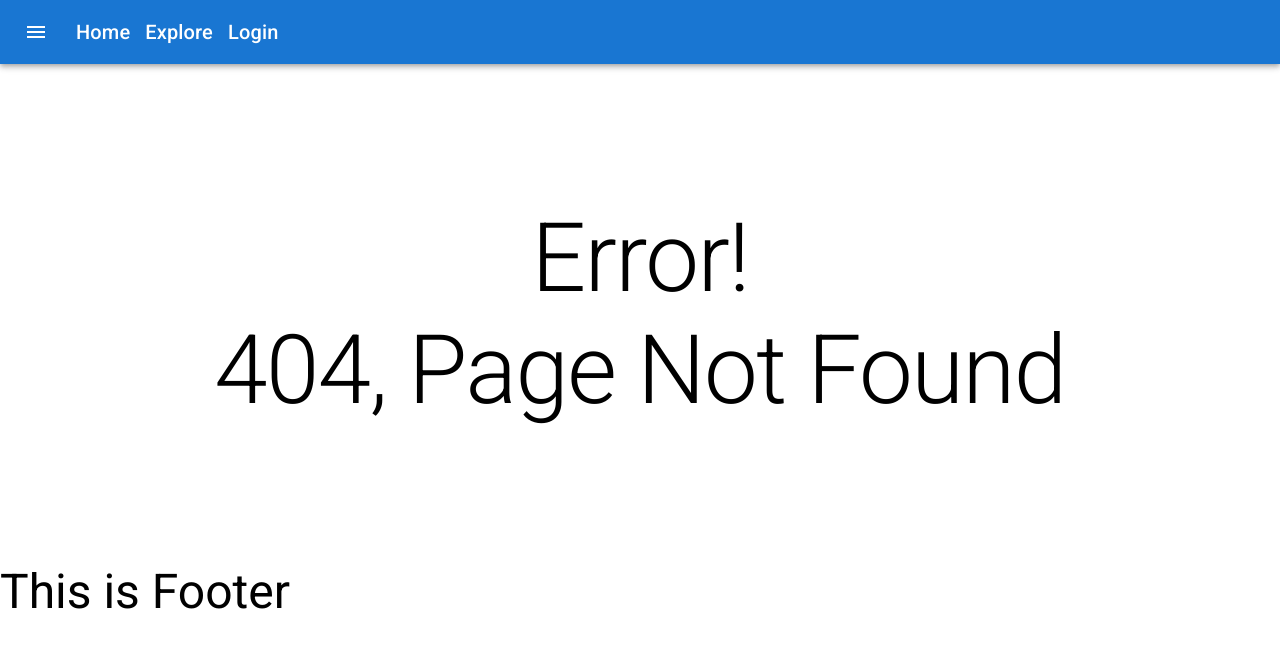
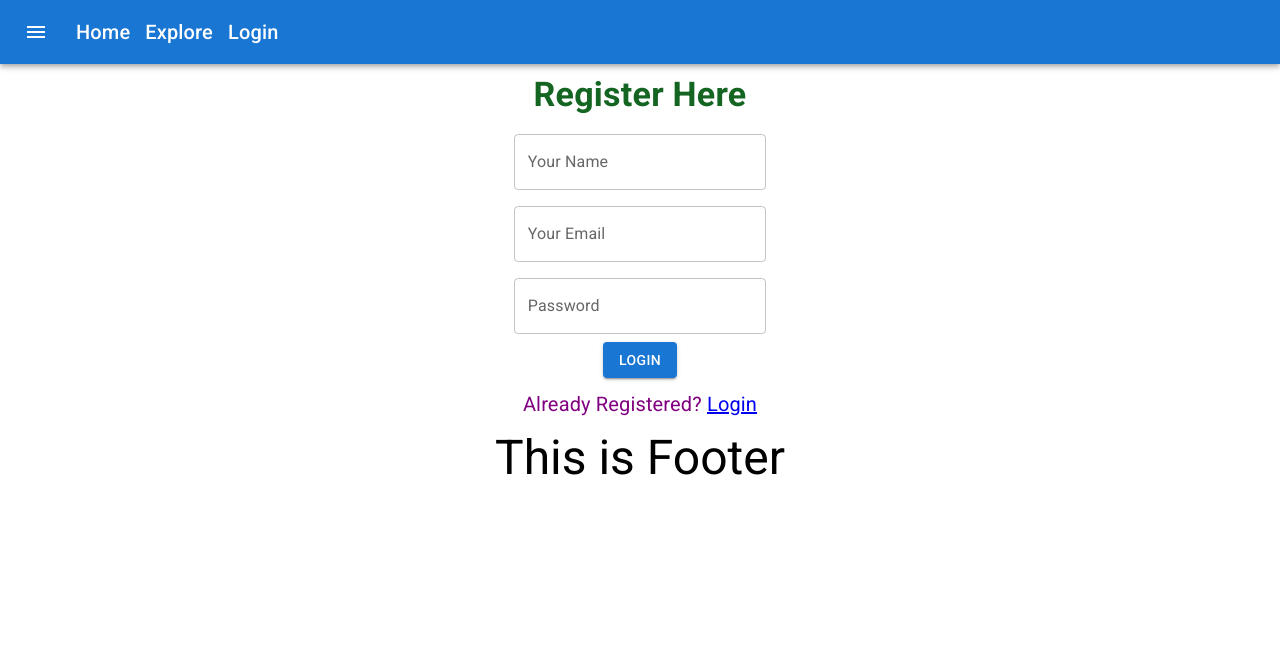
Before and after one commit to Roy-275/Hair-Care-Shampoo-assignment-12-client-side, a React (Create React App) app: page /register in a window 1280 px wide. Before the commit this address had no page. Shown: the top 648 px of the page. Built offline with nearby package versions, Linux system fonts and the light colour scheme.

Commit message:
register front end done

```diff
--- a/src/App.js
+++ b/src/App.js
@@ -4,6 +4,7 @@ import Home from './Pages/Home/Home/Home';
 import Login from './Pages/Login/Login/Login';
 import NotFound from './Pages/NotFound/NotFound/NotFound';
 import Explore from './Pages/Explore/Explore/Explore';
+import Register from './Pages/Login/Register/Register';
 
 function App() {
   return (
@@ -16,6 +17,10 @@ function App() {
 
         <Route path="/login">
           <Login></Login>
+        </Route>
+
+        <Route path="/register">
+          <Register></Register>
         </Route>
 
         <Route path="/explore">
--- /dev/null
+++ b/src/Pages/Login/Register/Register.js
@@ -0,0 +1,67 @@
+import { Typography } from '@mui/material';
+import Box from '@mui/material/Box';
+import TextField from '@mui/material/TextField';
+import Button from '@mui/material/Button';
+import React from 'react';
+import Header from '../../Shared/Header/Header';
+import { NavLink } from 'react-router-dom';
+import Footer from '../../Shared/Footer/Footer';
+
+const Register = () => {
+    return (
+        <div style={{ textAlign: 'center' }}>
+            <Header></Header>
+            <Typography variant="h4" sx={{ color: '#146422', my: '10px', fontWeight: 600 }} gutterBottom component="div">
+                Register Here
+            </Typography>
+
+            <Box
+                component="form"
+                sx={{
+                    '& .MuiTextField-root': { m: 1, width: '25ch' },
+                }}
+                noValidate
+                autoComplete="off"
+            >
+                <form >
+                    <TextField
+                        sx={{
+                            my: '20px'
+                        }}
+                        label="Your Name"
+                        type="text"
+                    /> <br />
+
+                    <TextField
+                        sx={{
+                            my: '20px'
+                        }}
+                        label="Your Email"
+                        type="email"
+                    /> <br />
+
+                    <TextField
+                        sx={{
+                            my: '20px'
+                        }}
+                        label="Password"
+                        type="password"
+                        autoComplete="current-password"
+                    /> <br />
+
+                    <Button variant="contained">Login</Button>
+
+                </form>
+            </Box>
+
+            <Typography variant="h6" sx={{ color: 'purple', my: '10px', fontWeight: 400 }} gutterBottom component="div">
+                Already Registered? <NavLink to="/login">Login</NavLink>
+            </Typography>
+
+            <Footer></Footer>
+
+        </div>
+    );
+};
+
+export default Register;
```
